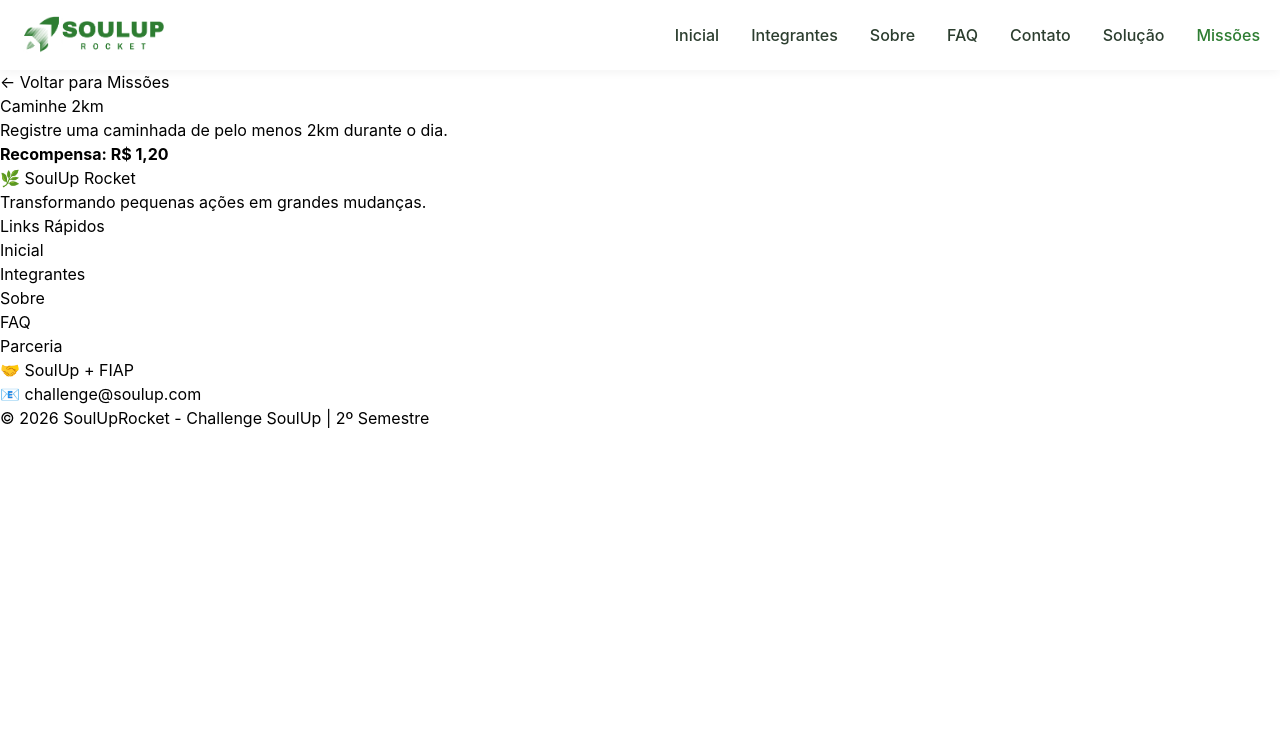
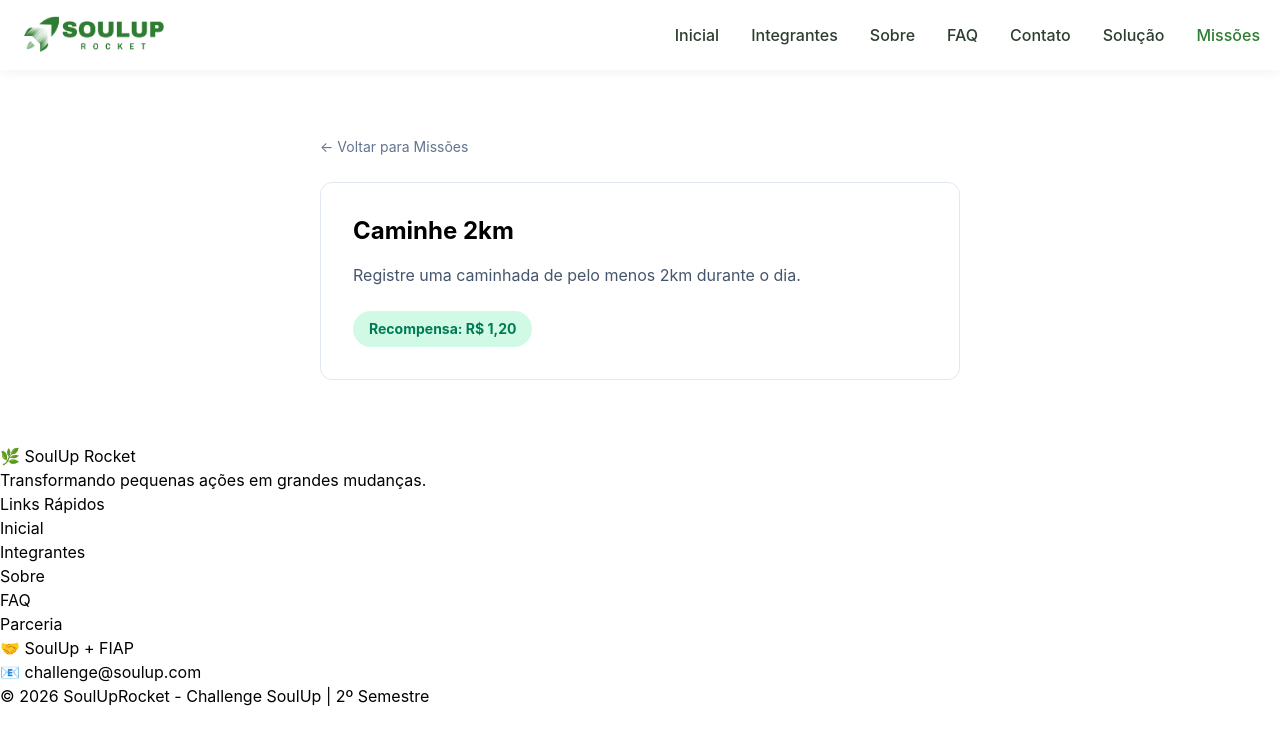
Before and after one commit to TailyniDev/SOUL-UP---Challenger, a React (Vite) app in the folder soul-up-rocket/: page /missoes/1 in a window 1280 px wide. Shown: the top 744 px of the page. Built offline with nearby package versions, Linux system fonts and the light colour scheme.

Commit message:
style: estiliza pagina MissaoDetalhe com Tailwind

```diff
--- a/soul-up-rocket/src/pages/MissaoDetalhe/index.tsx
+++ b/soul-up-rocket/src/pages/MissaoDetalhe/index.tsx
@@ -7,19 +7,34 @@ export default function MissaoDetalhe() {
 
   if (!missao) {
     return (
-      <div>
-        <p>Missão não encontrada.</p>
-        <Link to="/missoes">← Voltar para Missões</Link>
+      <div className="max-w-lg mx-auto px-4 py-24 text-center">
+        <p className="text-slate-600 mb-4">Missão não encontrada.</p>
+        <Link
+          to="/missoes"
+          className="text-emerald-600 font-medium hover:text-emerald-700 transition-colors"
+        >
+          ← Voltar para Missões
+        </Link>
       </div>
     )
   }
 
   return (
-    <div>
-      <Link to="/missoes">← Voltar para Missões</Link>
-      <h1>{missao.titulo}</h1>
-      <p>{missao.descricao}</p>
-      <strong>Recompensa: {missao.recompensa}</strong>
+    <div className="max-w-2xl mx-auto px-4 py-16">
+      <Link
+        to="/missoes"
+        className="text-sm text-slate-500 hover:text-slate-700 transition-colors"
+      >
+        ← Voltar para Missões
+      </Link>
+
+      <div className="bg-white border border-slate-200 rounded-xl p-8 mt-6">
+        <h1 className="text-2xl font-bold mb-4">{missao.titulo}</h1>
+        <p className="text-slate-600 mb-6">{missao.descricao}</p>
+        <strong className="inline-block bg-emerald-100 text-emerald-700 text-sm px-4 py-2 rounded-full">
+          Recompensa: {missao.recompensa}
+        </strong>
+      </div>
     </div>
   )
 }
```
